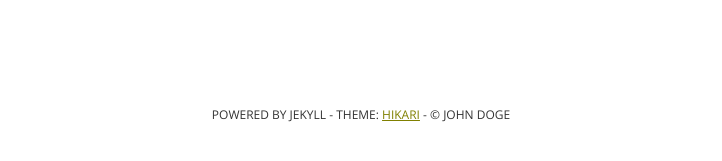
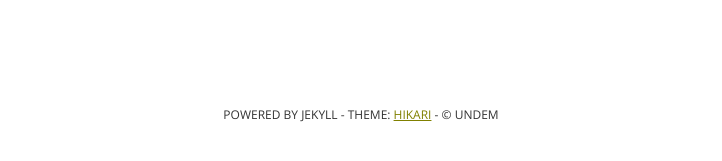
Before and after one commit to Undem5/undem.github.io, a Jekyll site: the page built from _posts/2020-05-03-vulnUniversity.markdown, in a window 1280 px wide and 900 px high, scrolled down 2480 px. Shown: the part 735-896 px from the top of the window, without its empty margins (279-1001 px from the left). Built offline with Jekyll 4.4.1, drawn with Linux system fonts in a browser that asks for light colours; part of the change alters nothing that is shown.

Commit message:
profil change

```diff
--- a/_config.yml
+++ b/_config.yml
@@ -5,13 +5,13 @@ name: "CybSec"
 description: "Fluid, responsive blog theme for Jekyll"
 
 # Your name. Will show in your footer + sidebar
-author: "John Doge"
+author: "Undem"
 
-url: "http://m3xm.github.io"
+url: "http://undem5.github.io"
 #baseurl: "/"
 
 # A short presentation of yourself. Will show in the sidebar, under your name. Best usage would be between 30 to 50 words.
-author-bio: "I'm a dog. I develop things. This is my blog so why don't you close this damn side panel (cursed by most UX Designers but I don't care, I do whatever I want) and start reading my awesome stuff?"
+author-bio: "Hello there"
 
 # Social Accounts (mine, as placeholders)
 
@@ -22,8 +22,8 @@ instagram: m3xm
 
 # Google Analytics (you may want to changes these with yours or even delete :)
 
-ga_domain: m3xm.github.io
-ga_tracking_id: UA-47727049-1
+ga_domain: undem5.github.io
+#ga_tracking_id: UA-47727049-1
 
 # Other (refer to http://jekyllrb.com/docs/home/ for further details on the below)
 
```
